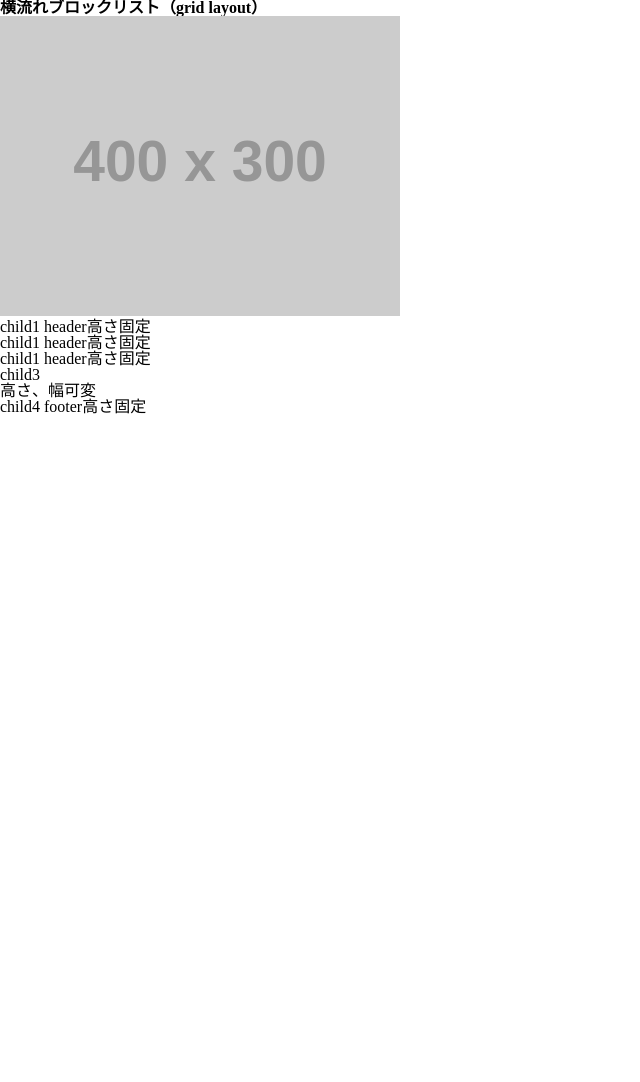
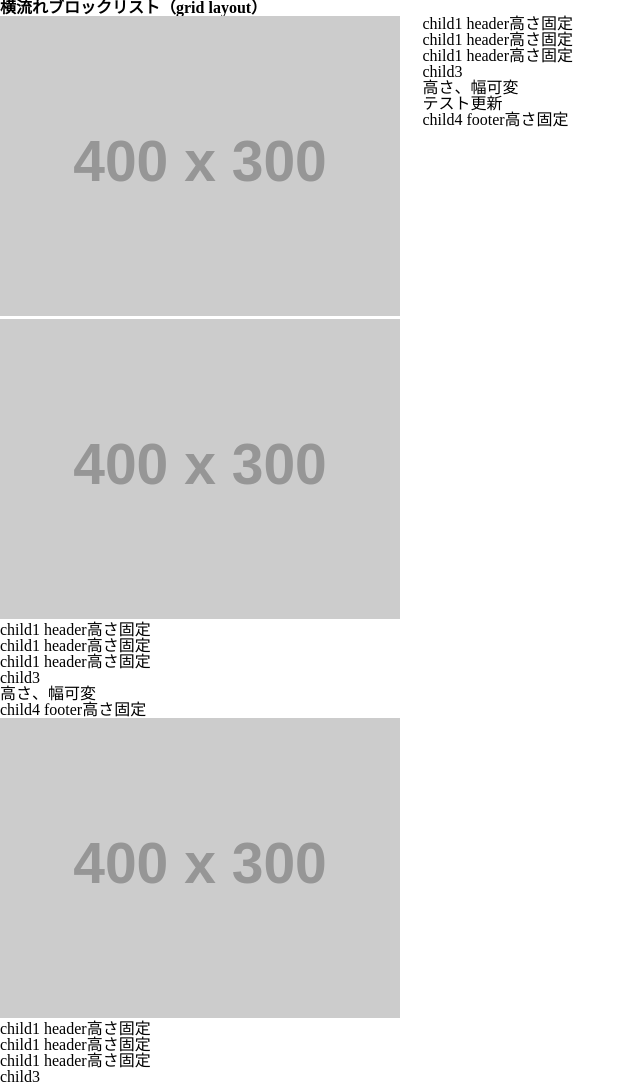
Before and after one commit to so-kun/css_sandbox, a website: page contents/list3.html in a window 1280 px wide. Shown: the top 1082 px of the page, without its empty margins (0-640 px from the left). Before the commit the page ends 800 px from the top, so only its background shows below. Drawn offline with Linux system fonts and the light colour scheme; placeholder pictures from the web are drawn by us.

Commit message:
Revert "Revert "Merge pull request #3 from so-kun/test_branch""
This reverts commit 3fd982461619ba35188776323f5419cded62ced1.

```diff
--- a/contents/list3.html
+++ b/contents/list3.html
@@ -48,8 +48,16 @@
      可能であれば「async（文書の読み込みが完了した時点でスクリプトを実行）」を使用
      Example: <script src="" async></script> -->
      <style>
-
-
+     .flex_container{
+         display: flex;
+         flex-direction: row;
+         flex-wrap: wrap;
+         align-items: stretch;
+         align-content: flex-start;
+     }
+     .list_item{
+         flex-basis: 33%;
+     }
      @media (min-width: 768px){
 
 
@@ -62,10 +70,28 @@
 <!-- コンテンツを記述 -->
 <h1>横流れブロックリスト（grid layout）</h1>
 <div class="list_container">
-    <div class="flex-container">
+    <div class="flex_container">
         <div class="list_item">
-            <img class="thumbnail" src="https://placehold.jp/400x300.png"></div>
-            <div class="content">
+            <img class="list_item__thumbnail" src="https://placehold.jp/400x300.png"></div>
+            <div class="list_item__content">
+                <header>child1 header高さ固定<br>child1 header高さ固定<br>child1 header高さ固定</header>
+                <p>child3 <br>高さ、幅可変</p>
+                テスト更新
+                <footer>child4 footer高さ固定</footer>
+            </div>
+        </div>
+        <div class="list_item">
+            <img class="list_item__thumbnail" src="https://placehold.jp/400x300.png"></div>
+            <div class="list_item__content">
+                <header>child1 header高さ固定<br>child1 header高さ固定<br>child1 header高さ固定</header>
+                <p>child3 <br>高さ、幅可変</p>
+
+                <footer>child4 footer高さ固定</footer>
+            </div>
+        </div>
+        <div class="list_item">
+            <img class="list_item__thumbnail" src="https://placehold.jp/400x300.png"></div>
+            <div class="list_item__content">
                 <header>child1 header高さ固定<br>child1 header高さ固定<br>child1 header高さ固定</header>
                 <p>child3 <br>高さ、幅可変</p>
 
```
Also changed, not shown: index.html (+1 -0 lines).
